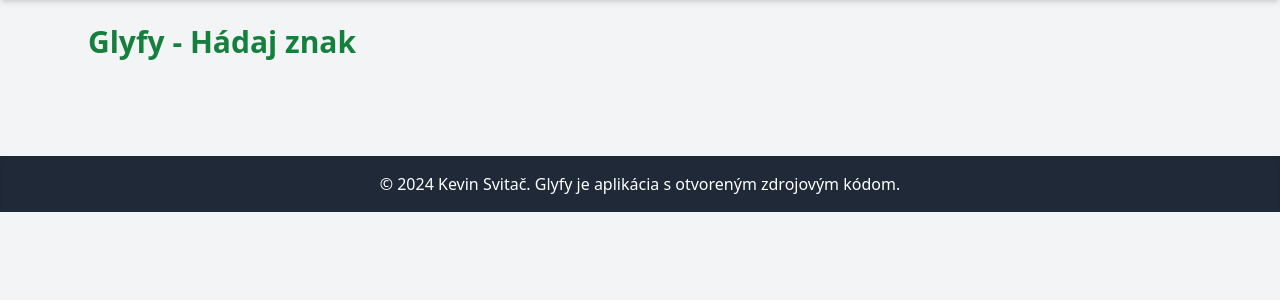
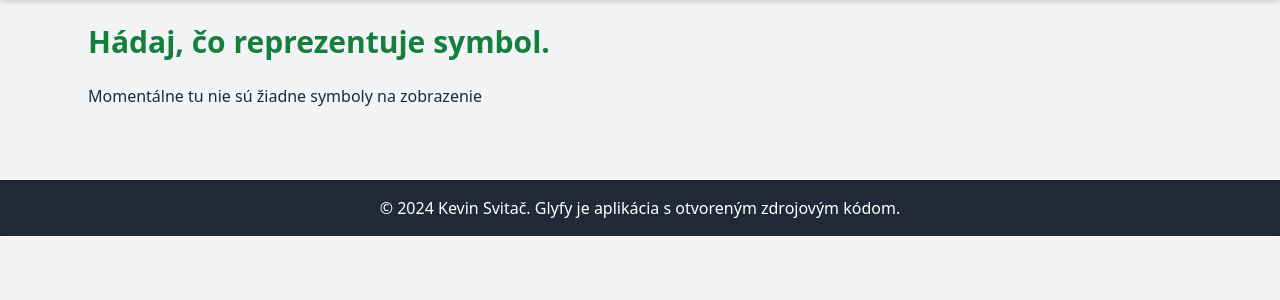
Before and after one commit to SKevo18/glyfy, a Flask app: page / in a window 1280 px wide. Shown: the part 80-380 px from the top of the page. Run offline with Flask 3, Linux system fonts and the light colour scheme; data that the repository does not hold is empty; parts of the project's set-up code (start-up, migrations or seed data) failed here and were passed over; some libraries are stand-ins or nearby versions.

Commit message:
index nič

```diff
--- a/glyfy/templates/index.html
+++ b/glyfy/templates/index.html
@@ -4,8 +4,9 @@
 {% block title %}{% trans %}Domov - Glyfy{% endtrans %}{% endblock %}
 
 {% block content %}
-<h1 class="text-3xl font-bold mb-6 text-green-700">{% trans %}Glyfy - Hádaj znak{% endtrans %}</h1>
+<h1 class="text-3xl font-bold mb-6 text-green-700">{% trans %}Hádaj, čo reprezentuje symbol.{% endtrans %}</h1>
 
+{% if glyphs.items %}
 <div class="grid grid-cols-2 sm:grid-cols-3 md:grid-cols-4 gap-6">
     {% for glyph in glyphs.items %}
         <a href="{{ url_for('main.view_glyph', glyph_id=glyph.glyph_id) }}" class="bg-white p-4 shadow-lg rounded-lg hover:shadow-xl transition-shadow">
@@ -15,4 +16,7 @@
 </div>
 
 {{ render_pagination(glyphs, 'main.index') }}
+{% else %}
+    <p>{% trans %}Momentálne tu nie sú žiadne symboly na zobrazenie{% endtrans %}</p>
+{% endif %}
 {% endblock %}
```
